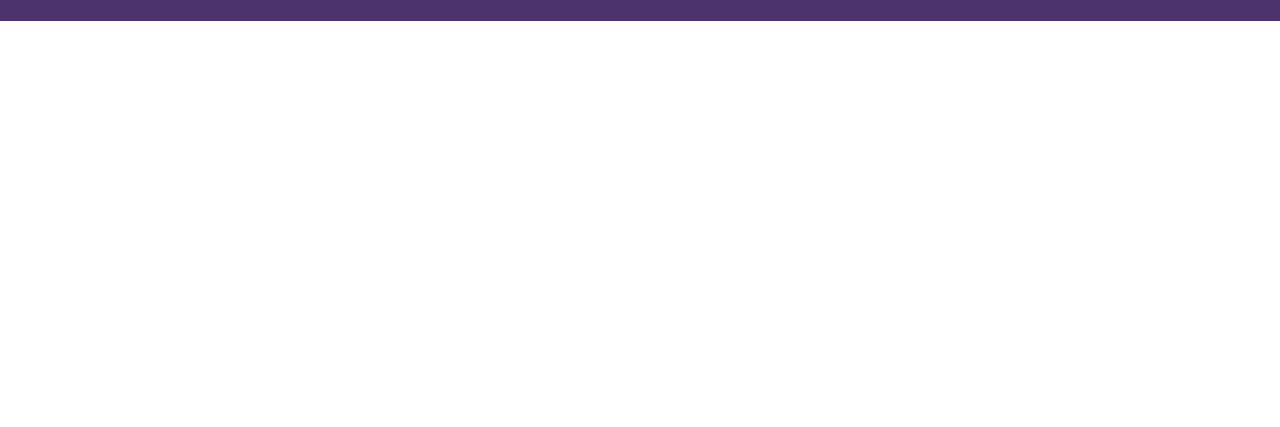
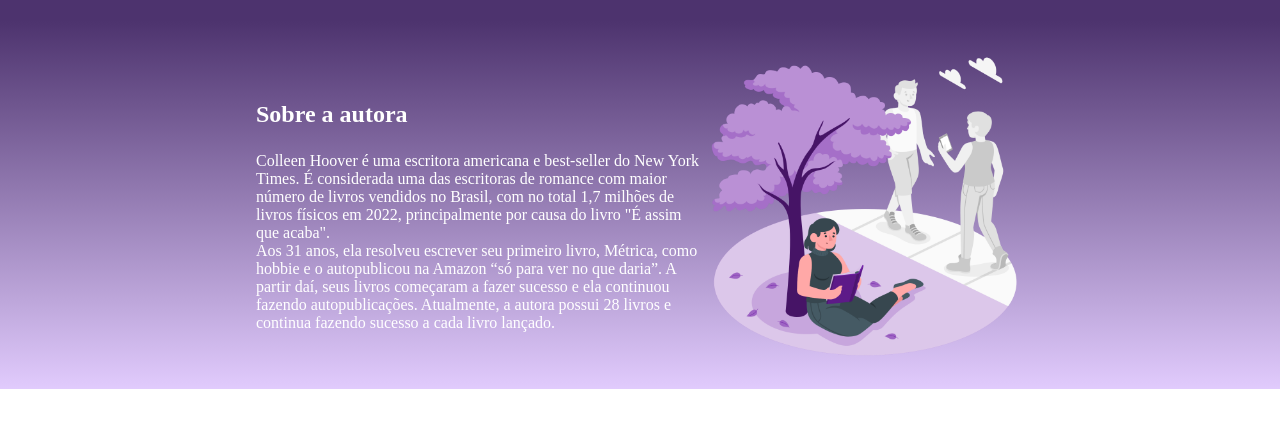
Before and after one commit to duenhaanajulia/colleen-hoover, a plain HTML site: page index.html in a window 1280 px wide. Shown: the part 101-528 px from the top of the page. Drawn offline with Linux system fonts and the light colour scheme.

Commit message:
Add files via upload

```diff
--- a/index.html
+++ b/index.html
@@ -15,6 +15,13 @@
             <li class="cabecalho-lista-item">Livros</li>
         </ul>
     </header>
-
+    <section class="colleen">
+        <div class="colleen-div-conteudo">
+            <h2 class="colleen-titulo">Sobre a autora</h2>
+            <p class="colleen-texto-um">Colleen Hoover é uma escritora americana e best-seller do New York Times. É considerada uma das escritoras de romance com maior número de livros vendidos no Brasil, com no total 1,7 milhões de livros físicos em 2022, principalmente por causa do livro "É assim que acaba".</p>
+            <p class="colleen-texto-dois">Aos 31 anos, ela resolveu escrever seu primeiro livro, Métrica, como hobbie e o autopublicou na Amazon “só para ver no que daria”. A partir daí, seus livros começaram a fazer sucesso e ela continuou fazendo autopublicações. Atualmente, a autora possui 28 livros e continua fazendo sucesso a cada livro lançado.</p>
+        </div>
+        <img class="colleen-imagem" src="menina-lendo.png" alt="menina lendo">
+    </section>
 </body>
 </html>
--- a/style.css
+++ b/style.css
@@ -21,3 +21,24 @@ header{
     margin: 0 16px;
     font-size: 24px;
 }
+
+.colleen-imagem{
+    width: 25%;
+}
+
+.colleen{
+    background-image: linear-gradient(#4d336e,#e1cbfd);
+    color: white;
+    display: flex;
+    justify-content: center;
+    align-items: center;
+    padding: 24px 0;
+}
+
+.colleen-div-conteudo{
+    width: 35%;
+}
+
+.colleen-titulo{
+    padding: 24px 0;
+}
```
Also changed, not shown: menina-lendo.png (added).
